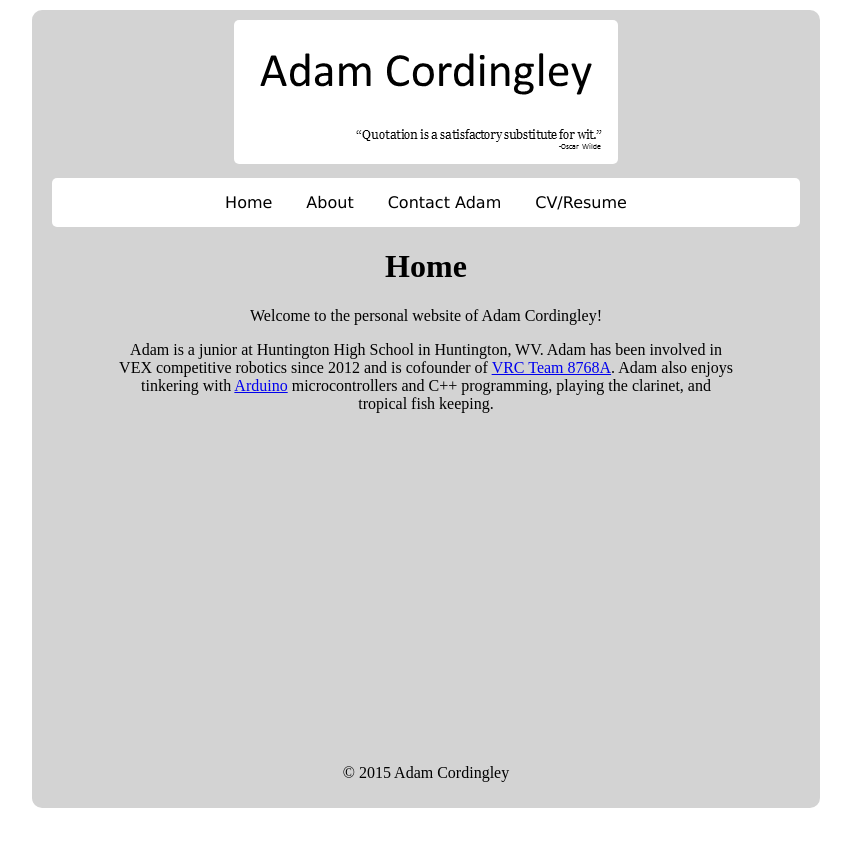
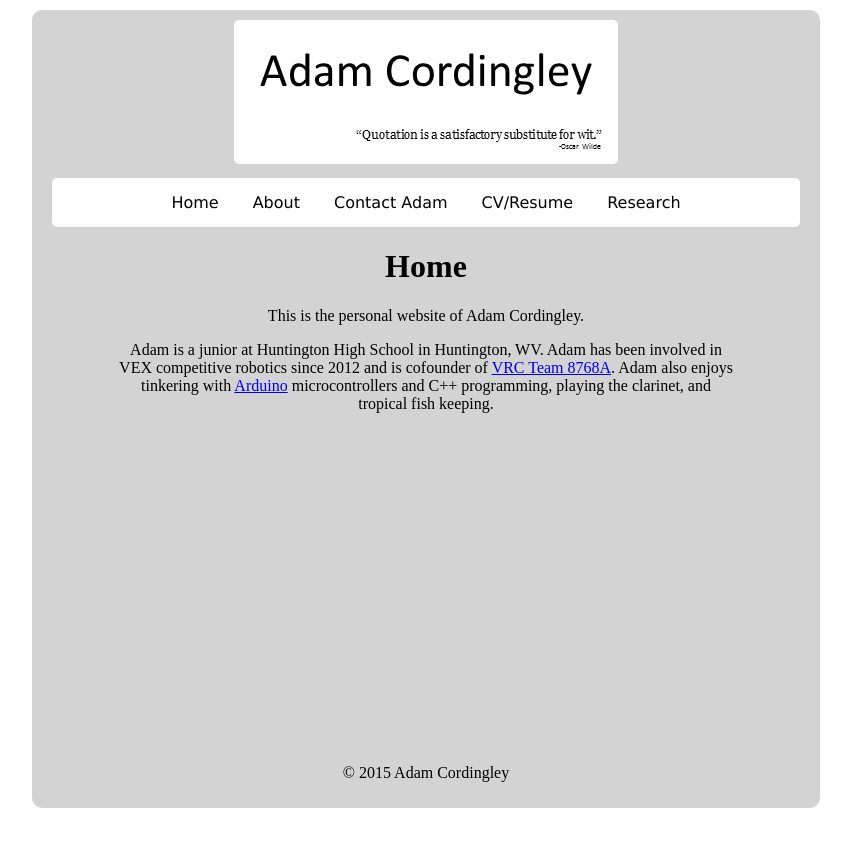
Before and after one commit to AdamC19/AdamC19.github.io, a Jekyll site: the page built from index.html, in a window 1280 px wide. Shown: the top 847 px of the page, without its empty margins (222-1073 px from the left). Built offline with Jekyll 4.4.1, drawn with Linux system fonts in a browser that asks for light colours.

Commit message:
Changes & updates
Added research page & updated home

```diff
--- a/_layouts/default.html
+++ b/_layouts/default.html
@@ -32,6 +32,7 @@
 			<span><a href="about.html" id="link">About</a></span>
 			<span><a href="contact.html" id="link">Contact Adam</a></span>
 			<span><a href="AdamCordingleyCV.pdf" id="link" target="_blank">CV/Resume</a></span>
+			<span><a href="research.html" id="link">Research</a></span>
 		</div>
 		<div id="content" class="center">
 			<h1>{{ page.title }}</h1>
--- a/index.html
+++ b/index.html
@@ -1,5 +1,5 @@
 ---
 title: Home
 ---
-<p>Welcome to the personal website of Adam Cordingley!</p>
+<p>This is the personal website of Adam Cordingley.</p>
 <p>Adam is a junior at Huntington High School in Huntington, WV. Adam has been involved in VEX competitive robotics since 2012 and is cofounder of <a href="http://backdrive.github.io/">VRC Team 8768A</a>. Adam also enjoys tinkering with <a href="http://arduino.cc">Arduino</a> microcontrollers and C++ programming, playing the clarinet, and tropical fish keeping.</p>
--- /dev/null
+++ b/research.html
@@ -0,0 +1,3 @@
+title: Research
+---
+<p>I have been involved in several research projects at Marshall University. Information pertinent to those projects can be found here.</p>
```
